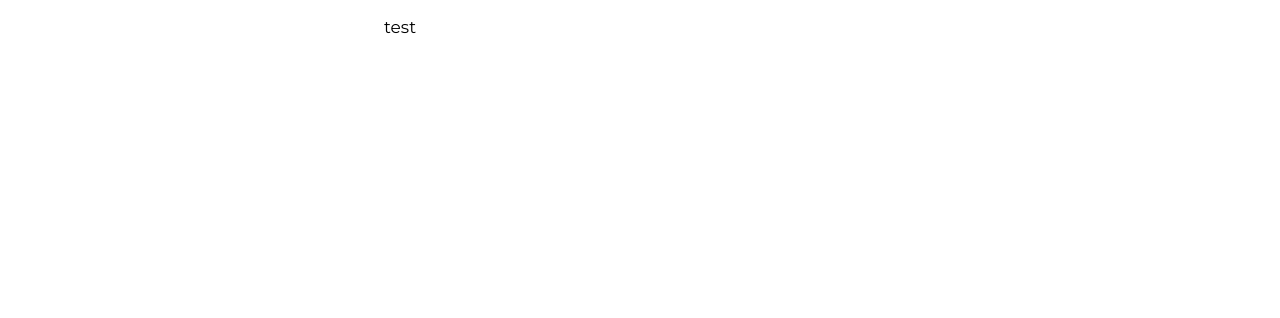
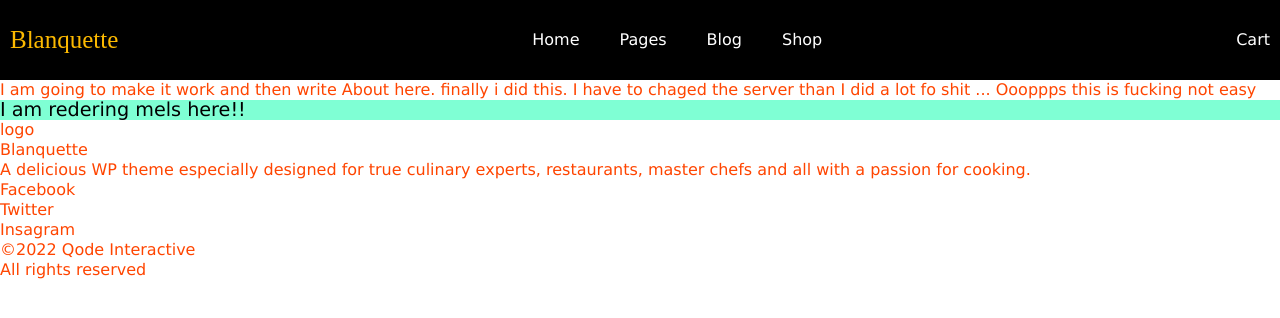
Before and after one commit to Shweta-MG/Meal_Sharing, a React app: page / in a window 1280 px wide. Built offline with nearby package versions, Linux system fonts and the light colour scheme.

Commit message:
Few files were deleted. Many components were completed. Many files were updated.

```diff
--- a/src/backend/app.js
+++ b/src/backend/app.js
@@ -6,7 +6,7 @@ const knex = require('./database.js');
 
 
 const buildPath = path.join(__dirname, "../../dist");
-const port = process.env.PORT || 3001;
+const port = process.env.PORT || 3005;
 const cors = require("cors");
 
 //'meals' router
--- a/src/backend/server.js
+++ b/src/backend/server.js
@@ -1,4 +1,6 @@
 const app = require("./app");
+
+// const port = 3006;
 
 const port = parseInt(process.env.PORT, 10) || process.env.API_PORT;
 
--- a/src/client/App.css
+++ /dev/null
@@ -1,3 +0,0 @@
-* {
-    box-sizing: border-box;
-}
--- a/src/client/App.js
+++ b/src/client/App.js
@@ -1,19 +1,17 @@
 import React from "react";
 import { BrowserRouter as Router, Route, Switch } from "react-router-dom";
-import TestComponent from "./components/TestComponent/TestComponent";
+import About from "./components/About/About";
+import Navbar from "./components/Navbar/Navbar";
+import Footer from "./components/Footer/Footer";
+import Meals from "./components/Meals/Meals";
 
 function App() {
   return (
     <Router>
-      <Route exact path="/">
-        <p>test</p>
-      </Route>
-      <Route exact path="/lol">
-        <p>lol</p>
-      </Route>
-      <Route exact path="/test-component">
-        <TestComponent></TestComponent>
-      </Route>
+      <Navbar />
+      <About />
+      <Meals />
+      <Footer />
     </Router>
   );
 }
--- /dev/null
+++ b/src/client/components/About/About.js
@@ -0,0 +1,12 @@
+import React from 'react';
+import './About.css';
+
+const About = () => {
+    return (<div>
+        I am going to make it work and then write About here.
+
+        finally i did this. I have to chaged the server than I did a lot fo shit ... Oooppps this is fucking not easy
+    </div>  );
+}
+
+export default About;
--- /dev/null
+++ b/src/client/components/Footer/Footer.js
@@ -0,0 +1,33 @@
+import React from 'react';
+import './Footer.css';
+
+const Footer = () => {
+    return (
+        <div>
+            <div>
+                logo
+            </div>
+            <div>
+            Blanquette
+            </div>
+            <div>
+            A delicious WP theme especially designed for true
+culinary experts, restaurants, master chefs and all with
+a passion for cooking.
+            </div>
+            <div>
+                <ul>
+                    <li>Facebook</li>
+                    <li>Twitter</li>
+                    <li>Insagram</li>
+                </ul>
+            </div>
+            <div>
+                <div>©2022 Qode Interactive</div>
+                <div>All rights reserved</div>
+            </div>
+        </div>
+     );
+}
+
+export default Footer;
--- /dev/null
+++ b/src/client/components/Meals/Meals.css
@@ -0,0 +1,5 @@
+.Meals_container {
+    color: black;
+    font-size: larger;
+    background-color: aquamarine;
+}
--- /dev/null
+++ b/src/client/components/Meals/Meals.js
@@ -0,0 +1,11 @@
+import React from 'react';
+import './Meals.css';
+
+const Meals = () => {
+    return ( <div className='Meals_container'>
+            I am redering mels here!!
+        </div>
+     );
+}
+
+export default Meals;
--- /dev/null
+++ b/src/client/components/Navbar/Navbar.css
@@ -0,0 +1,28 @@
+.navbar_Container {
+    height: 80px;
+    background-color: black;
+    color: white;
+    display: flex;
+    justify-content: space-between;
+    align-items: center;
+    padding: 10px;
+
+
+}
+
+.navbar_logo {
+    color: #fcb900;
+    font-family: cursive;
+    font-size: 25px;
+}
+
+.navbar_list_container ul {
+    list-style: none;
+    display: flex;
+    justify-content: flex-start;
+    padding: 0px 10px;
+}
+
+.navbar_list_container ul li {
+    padding: 0px 20px;
+}
--- /dev/null
+++ b/src/client/components/Navbar/Navbar.js
@@ -0,0 +1,25 @@
+import React from "react";
+import './Navbar.css';
+
+const Navbar = () => {
+    return (
+        <div className='navbar_Container'>
+            <div className='navbar_logo'>
+                Blanquette
+            </div>
+            <div className='navbar_list_container'>
+                <ul>
+                    <li>Home</li>
+                    <li>Pages</li>
+                    <li>Blog</li>
+                    <li>Shop</li>
+                </ul>
+            </div>
+        <div className='navbar_cart'>
+            Cart
+        </div>
+    </div>
+);
+}
+
+export default Navbar;
--- a/src/client/components/TestComponent/TestComponent.js
+++ /dev/null
@@ -1,13 +0,0 @@
-/* eslint-disable camelcase */
-/* eslint-disable @typescript-eslint/camelcase */
-import React from "react";
-import PropTypes from "prop-types";
-import "./testComponentStyle.css";
-
-export default function TestComponent() {
-  return (
-    <section className="test-component">
-      <p>in a component</p>
-    </section>
-  );
-}
--- a/src/client/components/TestComponent/testComponentStyle.css
+++ /dev/null
@@ -1,3 +0,0 @@
-section.test-component {
-  color: green;
-}
--- a/src/client/index.css
+++ b/src/client/index.css
@@ -1,52 +1,14 @@
-@import url('https://fonts.googleapis.com/css?family=Montserrat&display=swap');
-@import 'theme.css';
-* {
-  font-family: 'Montserrat', sans-serif;
+*{
+  margin: 0px;
+  padding: 0px;
   box-sizing: border-box;
 }
 
-#root {
-  padding-left: 30%;
-  padding-right: 30%;
-  height: 100vh;
-}
+
 
 body {
-  margin: 0;
-  font-size: 17px;
+ background-color: white;
+ color: orangered;
+ font-family: 'Lucida Sans', 'Lucida Sans Regular', 'Lucida Grande', 'Lucida Sans Unicode', Geneva, Verdana, sans-serif;
+ line-height: 20px;
 }
-
-ul {
-  list-style: none;
-  padding: 0;
-  margin: 0;
-}
-
-a {
-  text-decoration: none;
-  color: #2d3233;
-}
-
-button {
-  background-color: #3e99c0;
-  border-radius: 8px;
-  border-width: 0px;
-  font-weight: 295;
-  color: rgb(255, 255, 255);
-  padding: 5px;
-  font-size: 17px;
-}
-
-@media screen and (max-width: 1400px) {
-  #root {
-    padding-left: 30%;
-    padding-right: 30%;
-  }
-}
-
-@media screen and (max-width: 750px) {
-  #root {
-    padding-left: 0;
-    padding-right: 0;
-  }
-}
```
Also changed, not shown: src/client/App.test.js (deleted, +0 -9 lines), src/client/components/About/About.css (added), src/client/components/Footer/Footer.css (added), src/client/logo.svg (deleted).
